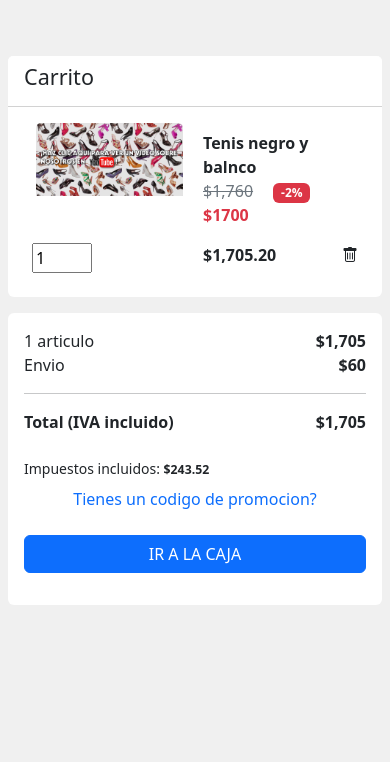
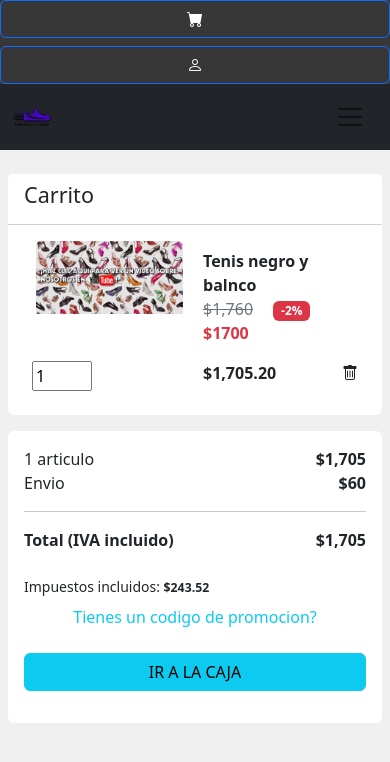
Before and after one commit to ErnestoRB/bc-shop, a PHP site: page /carrito.php in a window 390 px wide. Shown: the top 762 px of the page. Run offline with PHP 8.4, Linux system fonts and the light colour scheme.

Commit message:
add-banner

```diff
--- a/src/carrito.php
+++ b/src/carrito.php
@@ -11,7 +11,14 @@
 </head>
 
 <body style="background-color: rgb(240, 240, 240); height: 100%;" >
-    <div class="row px-0 mx-0 justify-content-around pt-5">
+    <div style="background:#373737;" class="n1">
+        <div class="d-grid gap-2 d-md-flex justify-content-md-end">
+            <button style="background:#373737" class="btn btn-primary me-md-2" type="button"><i class="bi bi-cart-fill"></i></button>
+            <button style="background:#373737" class="btn btn-primary" type="button"><i class="bi bi-person"></i></button>
+        </div>
+    </div>
+    <?php include "layout/navbar.php" ?>
+    <div class="row px-0 mx-0 justify-content-around pt-3">
         <div class="px-2 col-md-8 col-sm-12">
             <div class="card my-2 border-0" style="box-sizing: border-box;">
                 <div class="card-header bg-white">
@@ -71,10 +78,10 @@
                     Impuestos incluidos: <small class="fw-bold">$243.52</small>
                 </small>
                 <div class="d-flex justify-content-center mt-2">
-                    <a class="text-decoration-none" href=""> Tienes un codigo de promocion?</a>
+                    <a class="text-decoration-none text-info" href=""> Tienes un codigo de promocion?</a>
                 </div>
                 <div class="mt-4">
-                    <button class="btn btn-primary w-100"> IR A LA CAJA</button>
+                    <button class="btn btn-info w-100"> IR A LA CAJA</button>
                 </div>
               </div>
         </div>
```
